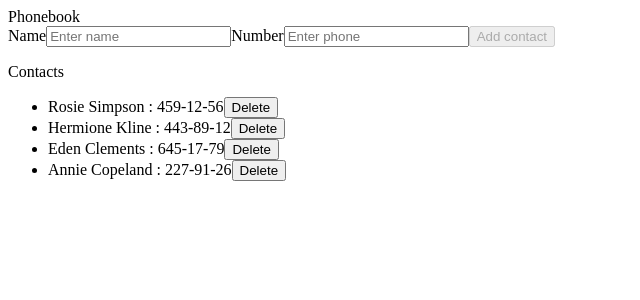
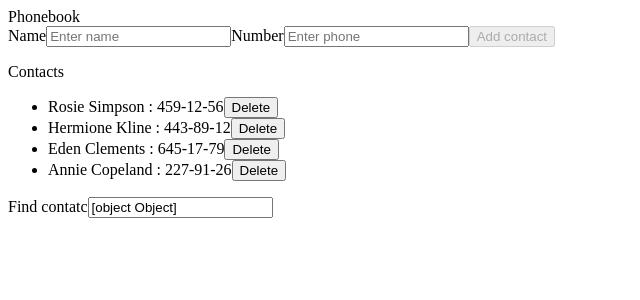
Before and after one commit to Misha-Vintoniak/goit-react-hw-02-phonebook, a React (Create React App) app: page / in a window 1280 px wide. Shown: the top 300 px of the page, without its empty margins (0-640 px from the left). Built offline with nearby package versions, Linux system fonts and the light colour scheme.

Commit message:
add filter

```diff
--- a/src/App.js
+++ b/src/App.js
@@ -1,7 +1,7 @@
 import { Component } from 'react';
 import Form from './Form/Form';
 import Contact from './Contacts/Contacts';
-// import ContactsItem from './ContactsItem/ContactsItem';
+import Filter from './Filter/Filter';
 import shortid from 'shortid';
 
 class App extends Component {
@@ -13,7 +13,7 @@
       { id: 'id-3', name: 'Eden Clements', number: '645-17-79' },
       { id: 'id-4', name: 'Annie Copeland', number: '227-91-26' },
     ],
-    filter: '',
+    filter: ' ',
   };
 
   addContact = ({ name, number }) => {
@@ -23,15 +23,19 @@
       number,
     };
 
-    this.setState(prev => {
-      return [...prev.contacts, contact];
-    });
+    this.setState(prev => ({
+      contacts: [...prev.contacts, contact],
+    }));
   };
-  onRemove = id => {
-    this.setState(contacts => contacts.id !== id);
+  onRemove = e => {
+    // this.setState(id);
+    console.log(e.prev.state);
+  };
+  changeFilter = evt => {
+    this.setState({ filter: evt.currentTarget.value });
   };
   render() {
-    const { contacts } = this.state;
+    const { contacts, filter } = this.state;
     return (
       <>
         <Form onSubmit={this.addContact}></Form>
@@ -40,6 +44,7 @@
             renderContacts={contacts}
             onDeleteContact={this.onRemove}
           ></Contact>
+          <Filter value={filter} onChange={this.changeFilter}></Filter>
         </div>
       </>
     );
--- /dev/null
+++ b/src/Filter/Filter.js
@@ -0,0 +1,14 @@
+const Filter = (value, onChange) => {
+  return (
+    <label>
+      Find contatc
+      <input
+        type="text"
+        value={value}
+        onChange={onChange}
+        placeholder="enter text"
+      />
+    </label>
+  );
+};
+export default Filter;
```
